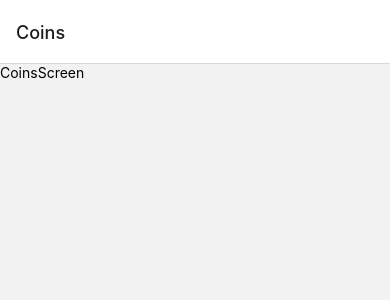
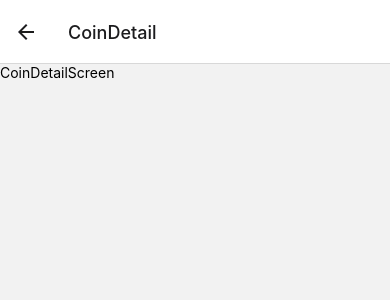
Before and after one commit to firstguzman/crypto-tracker, a React Native app: screen /CoinDetail in a window 390 px wide. Before the commit this address had no page. Shown: the top 300 px of the page. Built offline with nearby package versions, Linux system fonts and the light colour scheme.

Commit message:
Ref: navigation between screens

```diff
--- /dev/null
+++ b/src/components/coins/CoinDetailScreen.js
@@ -0,0 +1,12 @@
+import {View, Text} from "react-native";
+import React from "react";
+
+const CoinDetailScreen = () => {
+  return (
+    <View>
+      <Text>CoinDetailScreen</Text>
+    </View>
+  );
+};
+
+export default CoinDetailScreen;
--- a/src/components/coins/CoinsScreen.js
+++ b/src/components/coins/CoinsScreen.js
@@ -1,12 +1,19 @@
-import { View, Text } from 'react-native'
-import React from 'react'
+import {View, Text, Button} from "react-native";
+import React from "react";
+import {useNavigation} from "@react-navigation/native";
 
-const CoinsScreen = () => {
+const CoinsScreen = props => {
+  const navigation = useNavigation();
+  const handlePress = () => {
+    console.log("Go to details", props);
+    navigation.navigate("CoinDetail");
+  };
   return (
     <View>
       <Text>CoinsScreen</Text>
+      <Button title="Go to detail" onPress={handlePress} />
     </View>
-  )
-}
+  );
+};
 
-export default CoinsScreen
+export default CoinsScreen;
--- a/src/components/coins/CoinsStack.js
+++ b/src/components/coins/CoinsStack.js
@@ -2,6 +2,7 @@ import {View, Text} from "react-native";
 import React from "react";
 import {createStackNavigator} from "@react-navigation/stack";
 import CoinsScreen from "./CoinsScreen";
+import CoinDetailScreen from "./CoinDetailScreen";
 
 const Stack = createStackNavigator();
 
@@ -9,6 +10,7 @@ const CoinsStack = () => {
   return (
     <Stack.Navigator>
       <Stack.Screen name="Coins" component={CoinsScreen} />
+      <Stack.Screen name="CoinDetail" component={CoinDetailScreen} />
     </Stack.Navigator>
   );
 };
```
